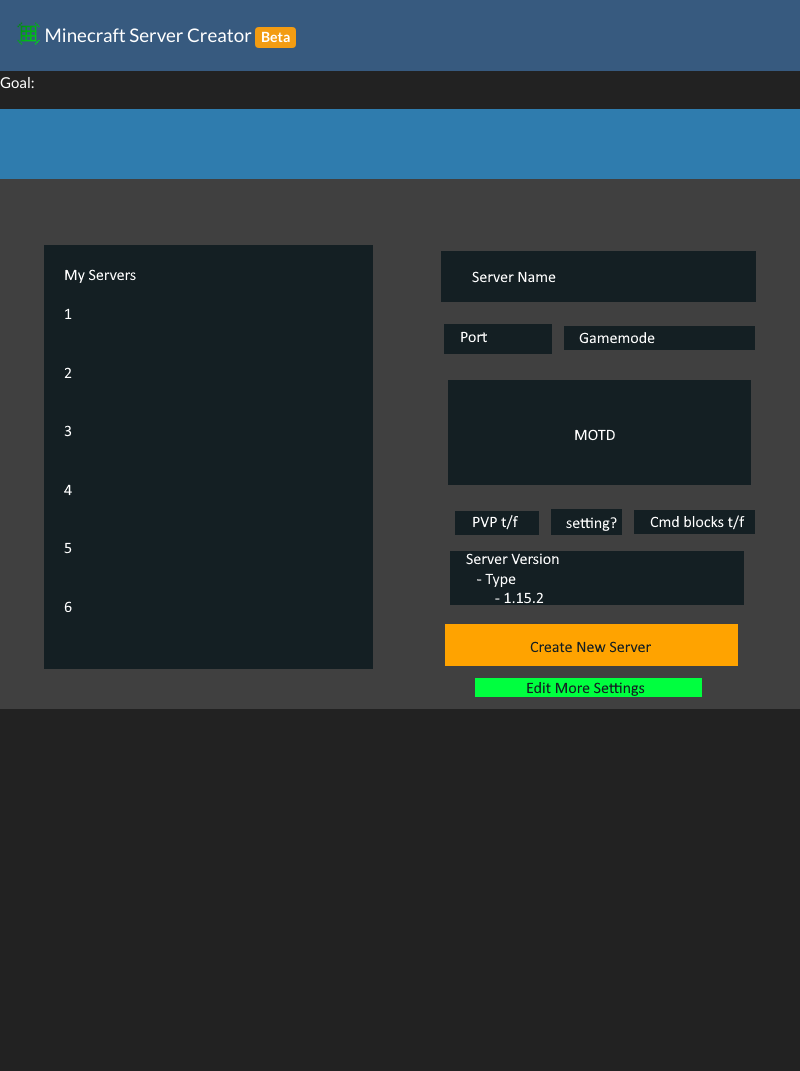
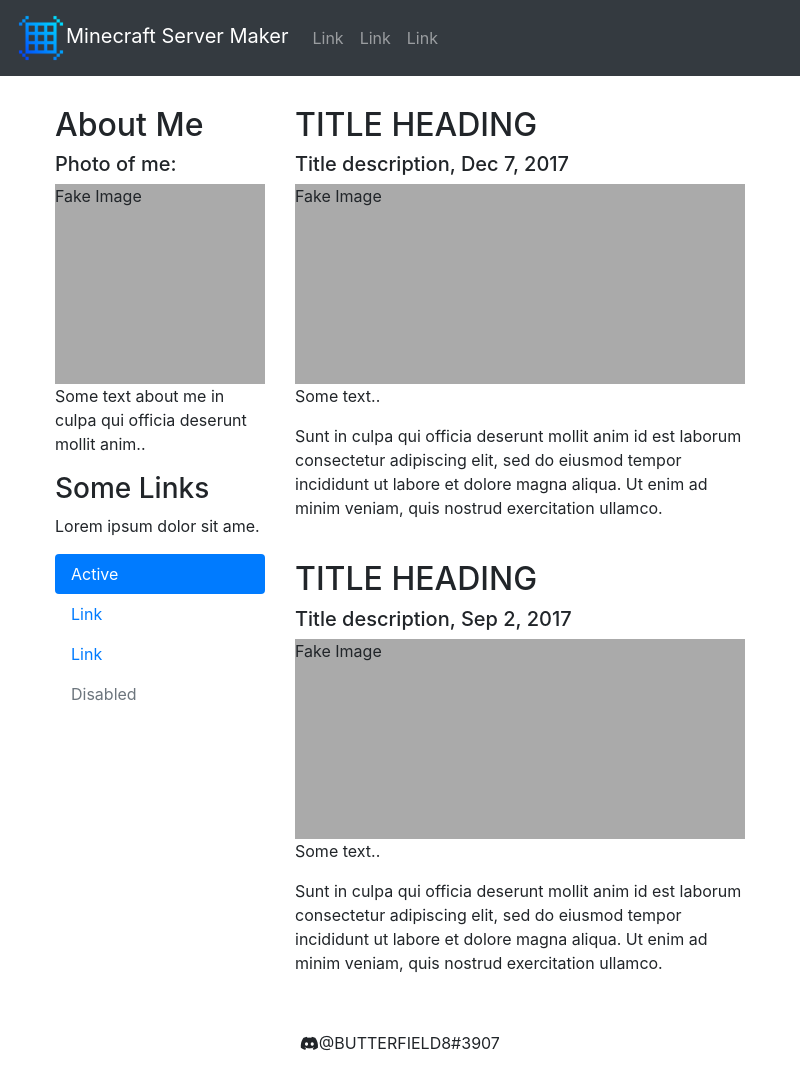
Before and after one commit to MrButtersDEV/MCServerCreator, an Electron app: page index.html in a window 800 px wide. Before the commit the page ends 800 px from the top, so only its background shows below. Drawn offline with nearby package versions, Linux system fonts and the light colour scheme.

Commit message:
Template

```diff
--- a/index.html
+++ b/index.html
@@ -1,34 +1,90 @@
 <!DOCTYPE html>
 <html lang="en">
 
-    <head>
-        <meta charset="UTF-8">
-        <title>MCServerCreator</title>
-        <link rel="stylesheet" href="https://bootswatch.com/4/darkly/bootstrap.min.css">
-    </head>
+<head>
+  <title>Minecraft Server Maker</title>
+  <meta charset="utf-8">
+  <meta name="viewport" content="width=device-width, initial-scale=1">
+  <link rel="stylesheet" href="https://maxcdn.bootstrapcdn.com/bootstrap/4.5.0/css/bootstrap.min.css">
+  <script src="https://ajax.googleapis.com/ajax/libs/jquery/3.5.1/jquery.min.js"></script>
+  <script src="https://cdnjs.cloudflare.com/ajax/libs/popper.js/1.16.0/umd/popper.min.js"></script>
+  <script src="https://maxcdn.bootstrapcdn.com/bootstrap/4.5.0/js/bootstrap.min.js"></script>
+  <style>
+  .fakeimg {
+    height: 200px;
+    background: #aaa;
+  }
+  </style>
+</head>
 
-    <header>
-        <!-- Image and text -->
-        <nav class="navbar navbar-dark bg-primary">
-            <a class="navbar-brand" href="#">
-            <img src="./img/Main-Green-OnlyColor.png" width="25" height="25" class="d-inline-block align-top" alt="">
-            Minecraft Server Creator <span class="badge badge-warning">Beta</span>
-            </a>
-        </nav>
-    </header>
+<body>
+<nav class="navbar navbar-expand-sm bg-dark navbar-dark">
+  <a class="navbar-brand" href="#"><img src="img/Main-Blue-OnlyColor.png" width="50" height="50">Minecraft Server Maker</a>
+  <button class="navbar-toggler" type="button" data-toggle="collapse" data-target="#collapsibleNavbar">
+    <span class="navbar-toggler-icon"></span>
+  </button>
+  <div class="collapse navbar-collapse" id="collapsibleNavbar">
+    <ul class="navbar-nav">
+      <li class="nav-item">
+        <a class="nav-link" href="#">Link</a>
+      </li>
+      <li class="nav-item">
+        <a class="nav-link" href="#">Link</a>
+      </li>
+      <li class="nav-item">
+        <a class="nav-link" href="#">Link</a>
+      </li>
+    </ul>
+  </div>
+</nav>
+
+<div class="container" style="margin-top:30px">
+  <div class="row">
+    <div class="col-sm-4">
+      <h2>About Me</h2>
+      <h5>Photo of me:</h5>
+      <div class="fakeimg">Fake Image</div>
+      <p>Some text about me in culpa qui officia deserunt mollit anim..</p>
+      <h3>Some Links</h3>
+      <p>Lorem ipsum dolor sit ame.</p>
+      <ul class="nav nav-pills flex-column">
+        <li class="nav-item">
+          <a class="nav-link active" href="#">Active</a>
+        </li>
+        <li class="nav-item">
+          <a class="nav-link" href="#">Link</a>
+        </li>
+        <li class="nav-item">
+          <a class="nav-link" href="#">Link</a>
+        </li>
+        <li class="nav-item">
+          <a class="nav-link disabled" href="#">Disabled</a>
+        </li>
+      </ul>
+      <hr class="d-sm-none">
+    </div>
+    <div class="col-sm-8">
+      <h2>TITLE HEADING</h2>
+      <h5>Title description, Dec 7, 2017</h5>
+      <div class="fakeimg">Fake Image</div>
+      <p>Some text..</p>
+      <p>Sunt in culpa qui officia deserunt mollit anim id est laborum consectetur adipiscing elit, sed do eiusmod tempor incididunt ut labore et dolore magna aliqua. Ut enim ad minim veniam, quis nostrud exercitation ullamco.</p>
+      <br>
+      <h2>TITLE HEADING</h2>
+      <h5>Title description, Sep 2, 2017</h5>
+      <div class="fakeimg">Fake Image</div>
+      <p>Some text..</p>
+      <p>Sunt in culpa qui officia deserunt mollit anim id est laborum consectetur adipiscing elit, sed do eiusmod tempor incididunt ut labore et dolore magna aliqua. Ut enim ad minim veniam, quis nostrud exercitation ullamco.</p>
+    </div>
+  </div>
+</div>
+
+<footer class="page-footer font-small blue pt-4">
+    <script src='https://kit.fontawesome.com/a076d05399.js'></script>
+    <div class="footer-dev text-center py-3"><i style='font-size:15px' class='fab'>&#xf392;</i>@BUTTERFIELD8#3907
+    </div>
+</footer>
 
 
-    <body>
-
-        <p>Goal:</p>
-        <img src=./img/Mainpage.png>
-
-    </body>
-
-    <!--
-    <script>
-        require('./renderer.js');
-    </script>
-    -->
-
+</body>
 </html>
```
